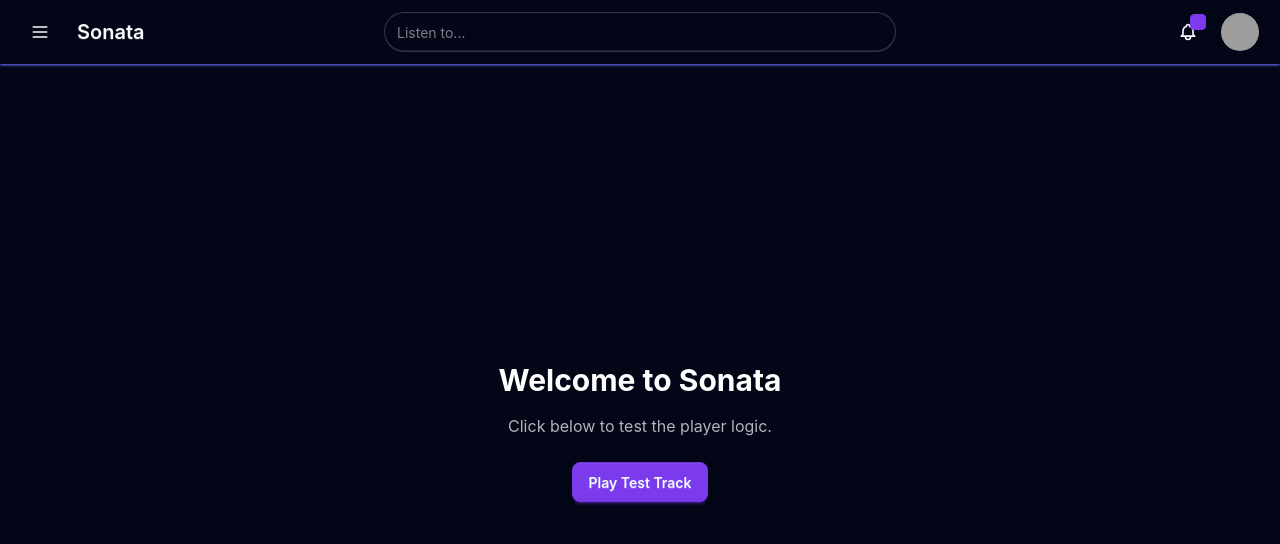
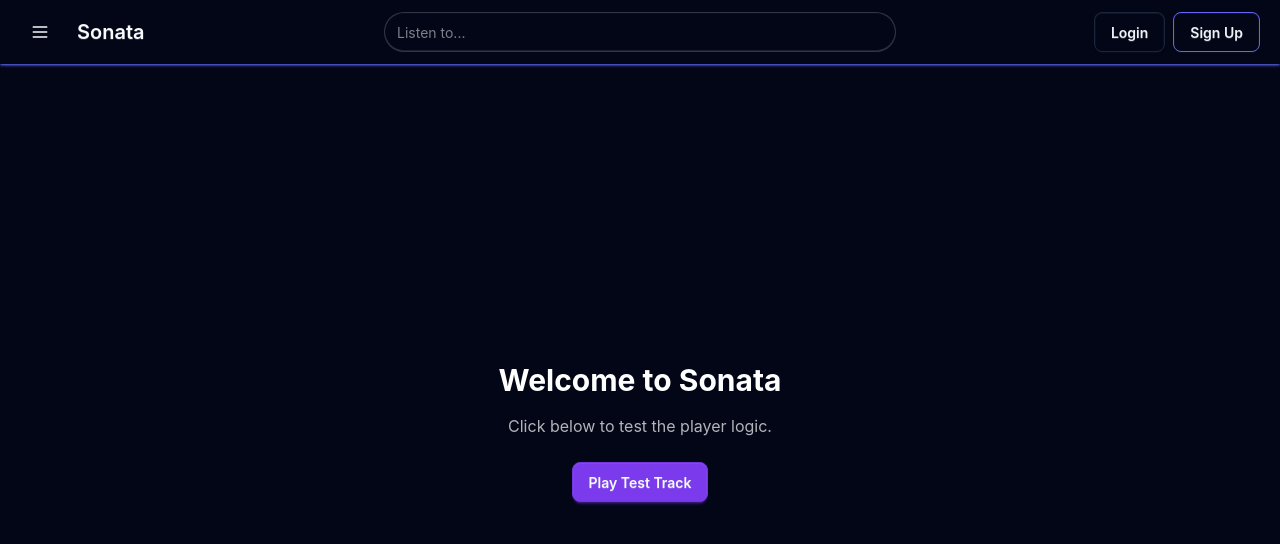
Before and after one commit to Emi004/Sonata, a React app in the folder frontend/: page / in a window 1280 px wide. Shown: the top 544 px of the page. Built offline with nearby package versions, Linux system fonts and the light colour scheme; grey boxes are pictures that could not be loaded; the HTML template or start-up script is replaced by a standard one.

Commit message:
modified navbar to have logged in state and signed out state + modified the dropdown + refactoring here and there

```diff
--- a/frontend/src/components/Navbar.jsx
+++ /dev/null
@@ -1,46 +0,0 @@
-function Navbar() {
-  return (
-    <nav className="navbar pl-5 pr-5 bg-base-100 shadow-accent shadow-sm">
-        <div className="navbar-start">
-    <button className="btn btn-square btn-ghost">
-      <svg xmlns="http://www.w3.org/2000/svg" fill="none" viewBox="0 0 24 24" className="inline-block h-5 w-5 stroke-current"> <path strokeLinecap="round" strokeLinejoin="round" strokeWidth="2" d="M4 6h16M4 12h16M4 18h16"></path> </svg>
-    </button>
-    <a className="btn btn-ghost text-xl">Sonata</a>
-  </div>
-    <div className="navbar-center">
-    <input type="text" placeholder="Listen to..." className="input input-bordered focus:outline-none focus:border-accent rounded-full w-lg" />
-    </div>
-    <div className="navbar-end gap-3">
-    <button className="btn btn-ghost btn-circle">
-      <div className="indicator">
-        <svg xmlns="http://www.w3.org/2000/svg" className="h-5 w-5" fill="none" viewBox="0 0 24 24" stroke="currentColor"> <path strokeLinecap="round" strokeLinejoin="round" strokeWidth="2" d="M15 17h5l-1.405-1.405A2.032 2.032 0 0118 14.158V11a6.002 6.002 0 00-4-5.659V5a2 2 0 10-4 0v.341C7.67 6.165 6 8.388 6 11v3.159c0 .538-.214 1.055-.595 1.436L4 17h5m6 0v1a3 3 0 11-6 0v-1m6 0H9" /> </svg>
-        <span className="badge badge-xs badge-primary indicator-item"></span>
-      </div>
-    </button>
-    <div className="dropdown dropdown-end">
-      <div tabIndex={0} role="button" className="btn btn-ghost btn-circle avatar">
-        <div className="w-10 rounded-full">
-          <img
-            alt="Tailwind CSS Navbar component"
-            src="https://img.daisyui.com/images/stock/photo-1534528741775-53994a69daeb.webp" />
-        </div>
-      </div>
-      <ul
-        tabIndex="-1"
-        className="menu menu-sm dropdown-content bg-base-100 rounded-box z-1 mt-3 w-52 p-2 shadow">
-        <li>
-          <a className="justify-between">
-            Profile
-            <span className="badge">New</span>
-          </a>
-        </li>
-        <li><a>Settings</a></li>
-        <li><a>Logout</a></li>
-      </ul>
-    </div>
-    </div>
-    </nav>
-  )
-}
-
-export default Navbar
--- /dev/null
+++ b/frontend/src/components/navbar/LoginDropdown.jsx
@@ -0,0 +1,59 @@
+function LoginDropdown() {
+	return (
+		<>
+			<button className="btn btn-ghost btn-circle">
+				<div className="indicator">
+					<svg
+						xmlns="http://www.w3.org/2000/svg"
+						className="h-5 w-5"
+						fill="none"
+						viewBox="0 0 24 24"
+						stroke="currentColor"
+					>
+						{' '}
+						<path
+							strokeLinecap="round"
+							strokeLinejoin="round"
+							strokeWidth="2"
+							d="M15 17h5l-1.405-1.405A2.032 2.032 0 0118 14.158V11a6.002 6.002 0 00-4-5.659V5a2 2 0 10-4 0v.341C7.67 6.165 6 8.388 6 11v3.159c0 .538-.214 1.055-.595 1.436L4 17h5m6 0v1a3 3 0 11-6 0v-1m6 0H9"
+						/>{' '}
+					</svg>
+					<span className="badge badge-xs badge-primary indicator-item"></span>
+				</div>
+			</button>
+			<div className="dropdown dropdown-end">
+				<div
+					tabIndex={0}
+					role="button"
+					className="btn btn-ghost btn-circle avatar"
+				>
+					<div className="w-10 rounded-full">
+						<img alt="profile picture" src="" />
+					</div>
+				</div>
+				<ul
+					tabIndex="-1"
+					className="menu menu-md dropdown-content bg-base-200  rounded-field z-1 mt-5 w-52 p-2 shadow"
+				>
+					<li>
+						<a className=" transition  duration-300  ease-in-out hover:text-base-content hover:bg-accent">
+							Profile
+						</a>
+					</li>
+					<li>
+						<a className=" transition  duration-300  ease-in-out hover:text-base-content hover:bg-accent">
+							Settings
+						</a>
+					</li>
+					<li>
+						<a className="text-error transition  duration-300  ease-in-out hover:text-base-content hover:bg-error">
+							Logout
+						</a>
+					</li>
+				</ul>
+			</div>
+		</>
+	);
+}
+
+export default LoginDropdown;
--- /dev/null
+++ b/frontend/src/components/navbar/Navbar.jsx
@@ -0,0 +1,42 @@
+import LoginDropdown from './LoginDropdown';
+import SignedOutButtons from './SignedOutButtons';
+
+function Navbar() {
+	const logged = false;
+
+	return (
+		<nav className="navbar pl-5 pr-5 bg-base-100 shadow-accent shadow-sm">
+			<div className="navbar-start">
+				<button className="btn btn-square btn-ghost">
+					<svg
+						xmlns="http://www.w3.org/2000/svg"
+						fill="none"
+						viewBox="0 0 24 24"
+						className="inline-block h-5 w-5 stroke-current"
+					>
+						{' '}
+						<path
+							strokeLinecap="round"
+							strokeLinejoin="round"
+							strokeWidth="2"
+							d="M4 6h16M4 12h16M4 18h16"
+						></path>{' '}
+					</svg>
+				</button>
+				<a className="btn btn-ghost text-xl">Sonata</a>
+			</div>
+			<div className="navbar-center">
+				<input
+					type="text"
+					placeholder="Listen to..."
+					className="input input-bordered focus:outline-none focus:border-accent rounded-full w-lg"
+				/>
+			</div>
+			<div className="navbar-end gap-3">
+				{logged ? <LoginDropdown /> : <SignedOutButtons />}
+			</div>
+		</nav>
+	);
+}
+
+export default Navbar;
--- /dev/null
+++ b/frontend/src/components/navbar/SignedOutButtons.jsx
@@ -0,0 +1,16 @@
+function SignedOutButtons() {
+	return (
+		<div className="flex gap-2">
+			<button
+				onClick={0}
+				className="btn bg-transparent  border-base-300 transition ease-in-out duration-300 hover:bg-base-300"
+			>
+				Login
+			</button>
+			<button className="btn bg-transparent border-accent transition ease-in-out duration-300  hover:bg-accent">
+				Sign Up
+			</button>
+		</div>
+	);
+}
+export default SignedOutButtons;
```
Also changed, not shown: frontend/src/App.jsx (+10 -8 lines).
